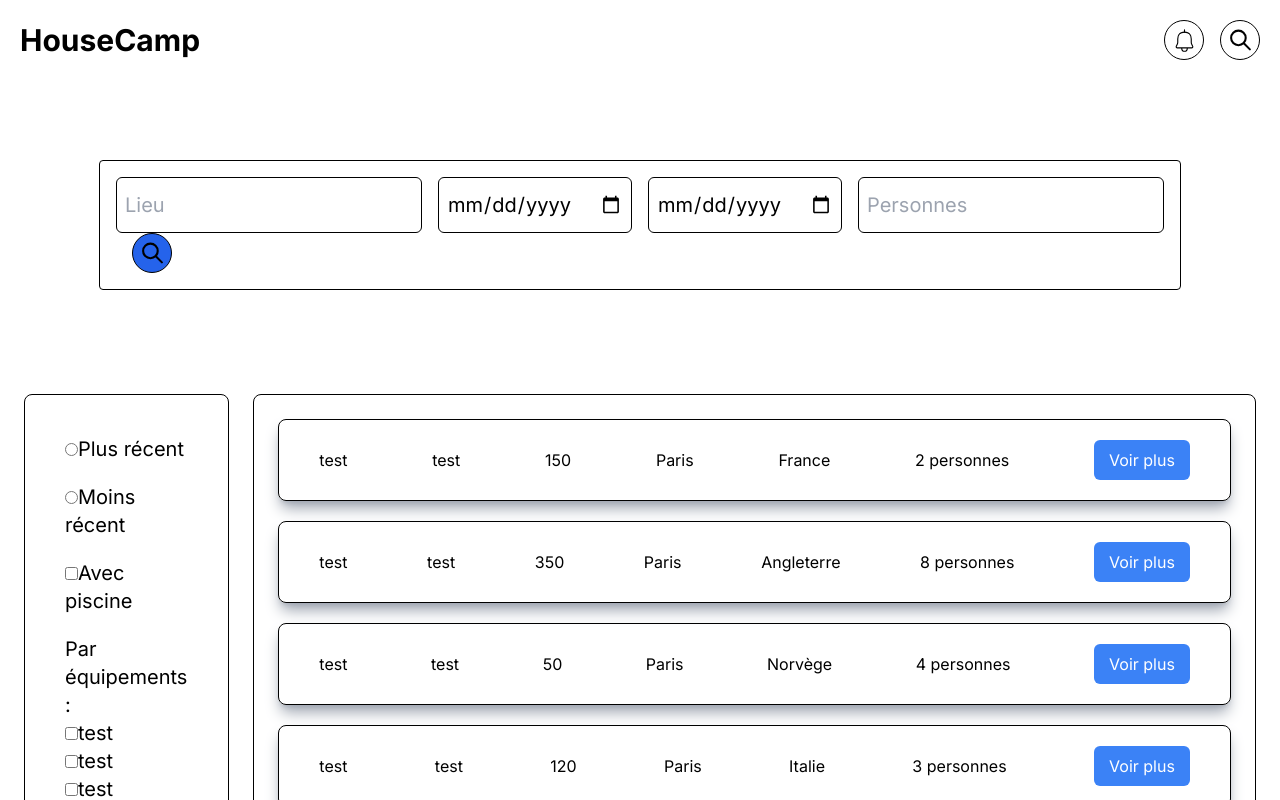
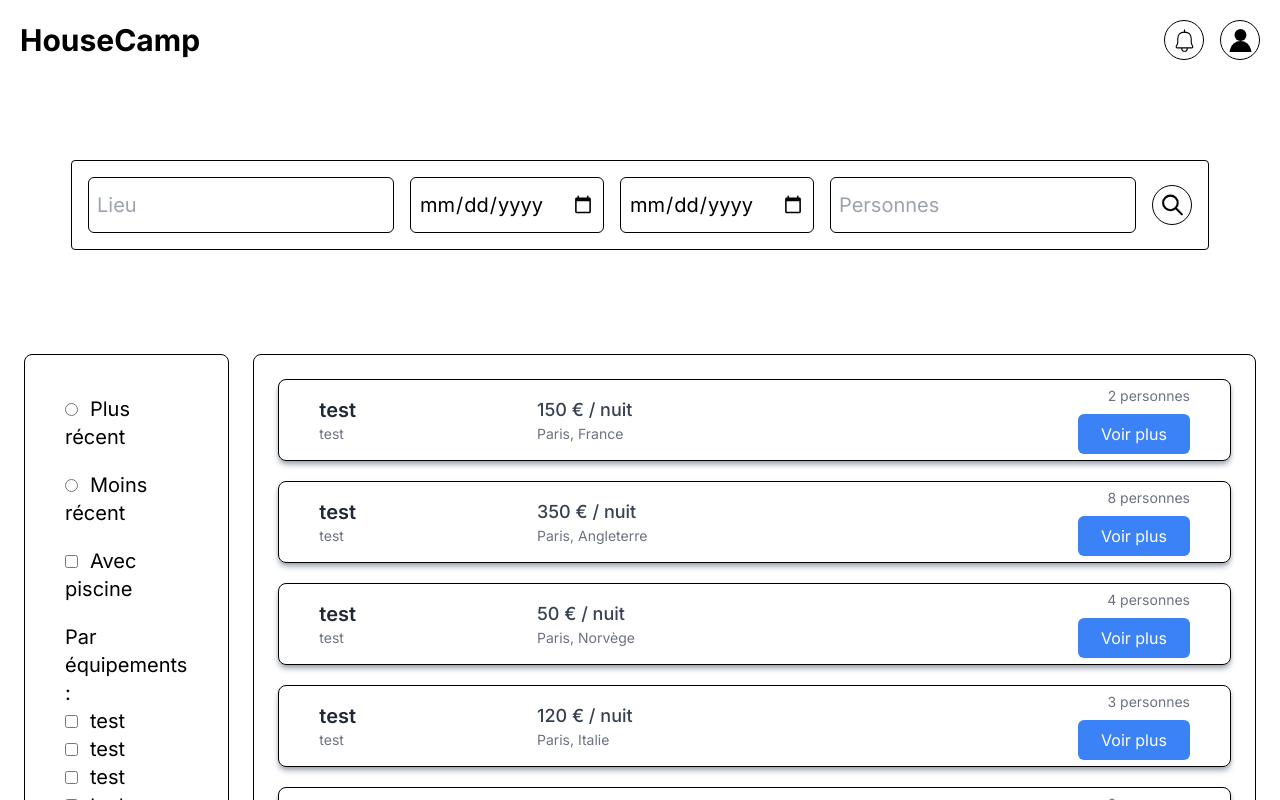
Before and after one commit to NicolasHerissard/HouseCamp, a Next.js app: page /results in a window 1280 px wide. Shown: the top 800 px of the page. Built offline with nearby package versions, Linux system fonts and the light colour scheme.

Commit message:
prisma migrate and results design

```diff
--- a/app/components/header.tsx
+++ b/app/components/header.tsx
@@ -10,7 +10,7 @@ export default function Header() {
                 </button>
 
                 <button className="flex items-center border justify-center border-black rounded-full w-10 h-10">
-                    <svg width="25px" height="64px" viewBox="0 0 24 24" fill="none" xmlns="http://www.w3.org/2000/svg"><g id="SVGRepo_bgCarrier" stroke-width="0"></g><g id="SVGRepo_tracerCarrier" stroke-linecap="round" stroke-linejoin="round"></g><g id="SVGRepo_iconCarrier"> <path d="M14.9536 14.9458L21 21M17 10C17 13.866 13.866 17 10 17C6.13401 17 3 13.866 3 10C3 6.13401 6.13401 3 10 3C13.866 3 17 6.13401 17 10Z" stroke="#000000" stroke-width="2" stroke-linecap="round" stroke-linejoin="round"></path> </g></svg>
+                    <svg width="25px" height="64px" viewBox="0 0 24 24" id="Layer_1" data-name="Layer 1" xmlns="http://www.w3.org/2000/svg" fill="#000000"><g id="SVGRepo_bgCarrier" stroke-width="0"></g><g id="SVGRepo_tracerCarrier" stroke-linecap="round" stroke-linejoin="round"></g><g id="SVGRepo_iconCarrier"><defs><style>.cls-1 fill:none;stroke:#020202;stroke-miterlimit:10;stroke-width:1.91px;</style></defs><circle cx="12" cy="7.25" r="5.73"></circle><path d="M1.5,23.48l.37-2.05A10.3,10.3,0,0,1,12,13h0a10.3,10.3,0,0,1,10.13,8.45l.37,2.05"></path></g></svg>
                 </button>
             </div>
         </header>
--- a/app/results/page.tsx
+++ b/app/results/page.tsx
@@ -23,32 +23,42 @@ export default function Results() {
         {title: "test", description: "test", city: "Paris", country: "Écosse", price: 150, max_guests: 2},
         {title: "test", description: "test", city: "Paris", country: "Suède", price: 160, max_guests: 1},
         {title: "test", description: "test", city: "Paris", country: "Espagne", price: 70, max_guests: 1},
+        {title: "test", description: "test", city: "Paris", country: "Norvège", price: 50, max_guests: 4},
+        {title: "test", description: "test", city: "Paris", country: "Italie", price: 120, max_guests: 3},
+        {title: "test", description: "test", city: "Paris", country: "France", price: 180, max_guests: 2},
+        {title: "test", description: "test", city: "Paris", country: "Écosse", price: 150, max_guests: 2},
+        {title: "test", description: "test", city: "Paris", country: "Suède", price: 160, max_guests: 1},
+        {title: "test", description: "test", city: "Paris", country: "Norvège", price: 50, max_guests: 4},
+        {title: "test", description: "test", city: "Paris", country: "Italie", price: 120, max_guests: 3},
+        {title: "test", description: "test", city: "Paris", country: "France", price: 180, max_guests: 2},
+        {title: "test", description: "test", city: "Paris", country: "Écosse", price: 150, max_guests: 2},
+        {title: "test", description: "test", city: "Paris", country: "Suède", price: 160, max_guests: 1},
     ];
 
     return (
         <div className="">
             <Header />
             <div className="flex justify-center items-center p-20">
-                <div className="border border-black rounded p-4 space-x-4">
+                <div className="border border-black rounded p-4 space-x-4 flex items-center">
                     <input className="border border-black rounded-md h-14 p-2 text-xl" type="text" placeholder="Lieu"/>
                     <input className="border border-black rounded-md h-14 p-2 text-xl" type="date" placeholder="Départ"/>
                     <input className="border border-black rounded-md h-14 p-2 text-xl" type="date" placeholder="Arrivé"/>
                     <input className="border border-black rounded-md h-14 p-2 text-xl" type="number" placeholder="Personnes"/>
-                    <button className="flex bg-blue-600 items-center border justify-center border-black rounded-full w-10 h-10" type="submit"><svg width="25px" height="64px" viewBox="0 0 24 24" fill="none" xmlns="http://www.w3.org/2000/svg"><g id="SVGRepo_bgCarrier" stroke-width="0"></g><g id="SVGRepo_tracerCarrier" stroke-linecap="round" stroke-linejoin="round"></g><g id="SVGRepo_iconCarrier"> <path d="M14.9536 14.9458L21 21M17 10C17 13.866 13.866 17 10 17C6.13401 17 3 13.866 3 10C3 6.13401 6.13401 3 10 3C13.866 3 17 6.13401 17 10Z" stroke="#000000" stroke-width="2" stroke-linecap="round" stroke-linejoin="round"></path> </g></svg></button>
+                    <button className="flex items-center border justify-center border-black rounded-full w-10 h-10" type="submit"><svg width="25px" height="64px" viewBox="0 0 24 24" fill="none" xmlns="http://www.w3.org/2000/svg"><g id="SVGRepo_bgCarrier" stroke-width="0"></g><g id="SVGRepo_tracerCarrier" stroke-linecap="round" stroke-linejoin="round"></g><g id="SVGRepo_iconCarrier"> <path d="M14.9536 14.9458L21 21M17 10C17 13.866 13.866 17 10 17C6.13401 17 3 13.866 3 10C3 6.13401 6.13401 3 10 3C13.866 3 17 6.13401 17 10Z" stroke="#000000" stroke-width="2" stroke-linecap="round" stroke-linejoin="round"></path> </g></svg></button>
                 </div>
             </div>
             <div className="flex p-6 h-screen">
                 {/* Filtre fixe */}
                 <div className="border border-black w-1/6 h-screen sticky top-0 rounded-lg p-10 space-y-5 text-xl">
-                    <div>
+                    <div className="space-x-3">
                         <input name="radio" type="radio" placeholder="croissant"/>
                         <label htmlFor="">Plus récent</label>
                     </div>
-                    <div>
+                    <div className="space-x-3">
                         <input name="radio" type="radio" placeholder="décroissant"/>
                         <label htmlFor="">Moins récent</label>
                     </div>
-                    <div>
+                    <div className="space-x-3">
                         <input type="checkbox" placeholder="piscine"/>
                         <label htmlFor="">Avec piscine</label>
                     </div>
@@ -57,7 +67,7 @@ export default function Results() {
                         {
                             items.map((i, index) => {
                                 return (
-                                    <div key={index}>
+                                    <div key={index} className="space-x-3">
                                         <input type="checkbox" name="" id="" placeholder={i.name}/>
                                         <label htmlFor="">{i.name}</label>
                                     </div>
@@ -73,27 +83,18 @@ export default function Results() {
                 <div className="border border-black w-5/6 h-full ml-6 overflow-y-auto rounded-lg p-6 space-y-5">
                     {
                         properties.map((i, index) =>
-                            <div key={index} className="border border-black w-full rounded-lg h-16 flex items-center justify-between p-10 shadow-lg shadow-gray-400">
-                                <div>
-                                    <span>{i.title}</span>
+                            <div key={index} className="border border-black w-full rounded-lg h-16 flex items-center justify-between p-10 shadow-md shadow-gray-400 hover:shadow-lg transition-shadow duration-200 ease-in-out">
+                                <div className="flex flex-col w-1/4">
+                                    <h3 className="text-xl font-semibold text-gray-800">{i.title}</h3>
+                                    <p className="text-sm text-gray-500">{i.description}</p>
                                 </div>
-                                <div>
-                                    <span>{i.description}</span>
+                                <div className="flex-1 flex flex-col">
+                                    <span className="text-lg font-medium text-gray-700">{i.price} € / nuit</span>
+                                    <span className="text-sm text-gray-500">{i.city}, {i.country}</span>
                                 </div>
-                                <div>
-                                    <span>{i.price}</span>
-                                </div>
-                                <div>
-                                    <span>{i.city}</span>
-                                </div>
-                                <div>
-                                    <span>{i.country}</span>
-                                </div>
-                                <div>
-                                    <span>{i.max_guests} personnes</span>
-                                </div>
-                                <div>
-                                    <button className="bg-blue-500 w-24 h-10 rounded-md text-white" type="submit">Voir plus</button>
+                                <div className="flex flex-col text-right">
+                                    <span className="text-sm text-gray-500">{i.max_guests} personnes</span>
+                                    <button className="mt-2 bg-blue-500 w-28 h-10 rounded-md text-white hover:bg-blue-600 transition-colors duration-200 ease-in-out" type="submit">Voir plus</button>
                                 </div>
                             </div>
                         )
```
Also changed, not shown: 2 other files (tests, documents, lock files or other folders).
